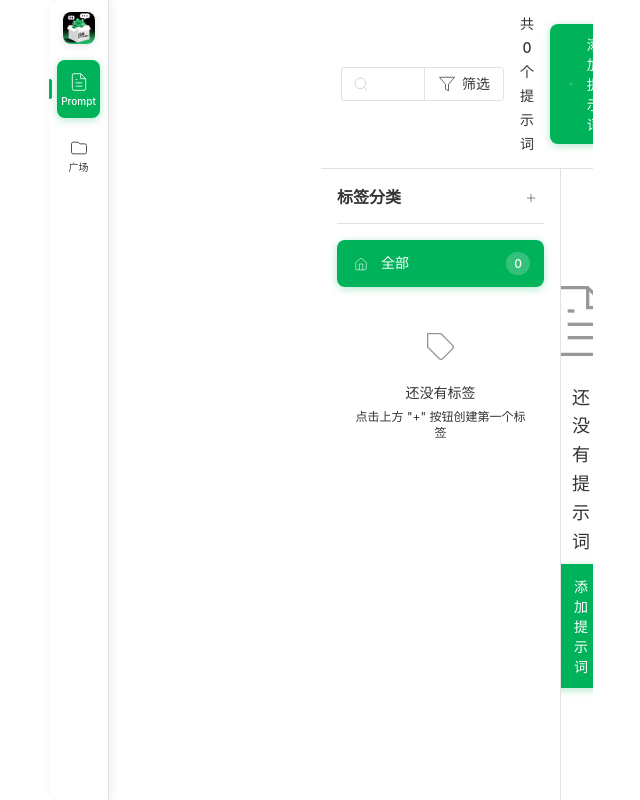
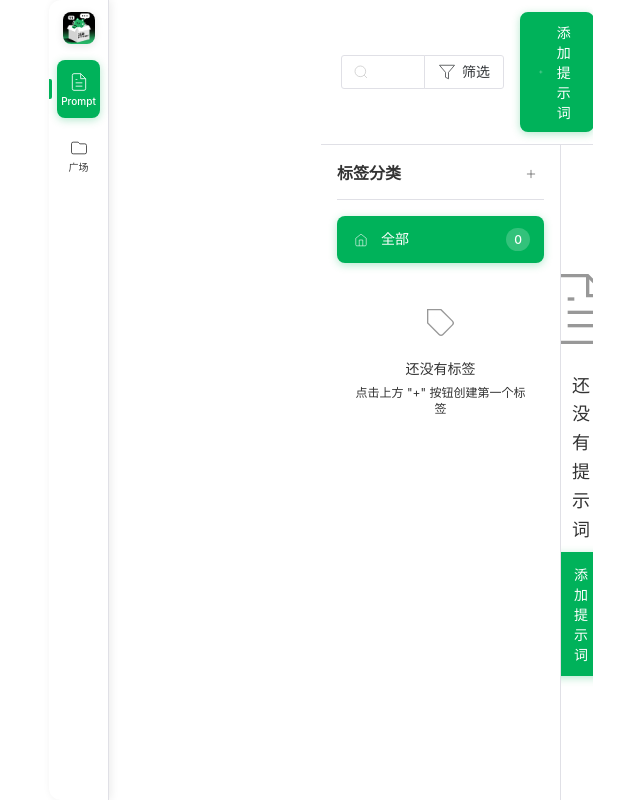
Before and after one commit to wlchen1102/utools-prompt-box, a Vue app in the folder prompt-manager/: page / in a window 1280 px wide. Shown: the whole page, without its empty margins (15-655 px from the left). Built offline with nearby package versions, Linux system fonts and the light colour scheme; the HTML template or start-up script is replaced by a standard one.

Commit message:
0.1.6.8 去除了提示词总数的统计信息

```diff
--- a/prompt-manager/src/views/HomeView.vue
+++ b/prompt-manager/src/views/HomeView.vue
@@ -368,11 +368,6 @@ const cleanInvalidPrompts = async () => {
           />
         </div>
 
-        <!-- 统计信息 -->
-        <div class="stats-info">
-          <span class="prompt-count">共 {{ promptCount }} 个提示词</span>
-        </div>
-
         <!-- 添加按钮 -->
         <button class="btn-add" @click="addPrompt">
           <svg width="16" height="16" viewBox="0 0 24 24" fill="none" stroke="currentColor">
@@ -566,17 +561,6 @@ const cleanInvalidPrompts = async () => {
   gap: 16px;
   width: 100%;
   justify-content: space-between;
-}
-
-.stats-info {
-  flex: 1;
-  text-align: center;
-}
-
-.prompt-count {
-  color: var(--text-color-secondary);
-  font-size: 14px;
-  font-weight: 500;
 }
 
 .search-box {
```
